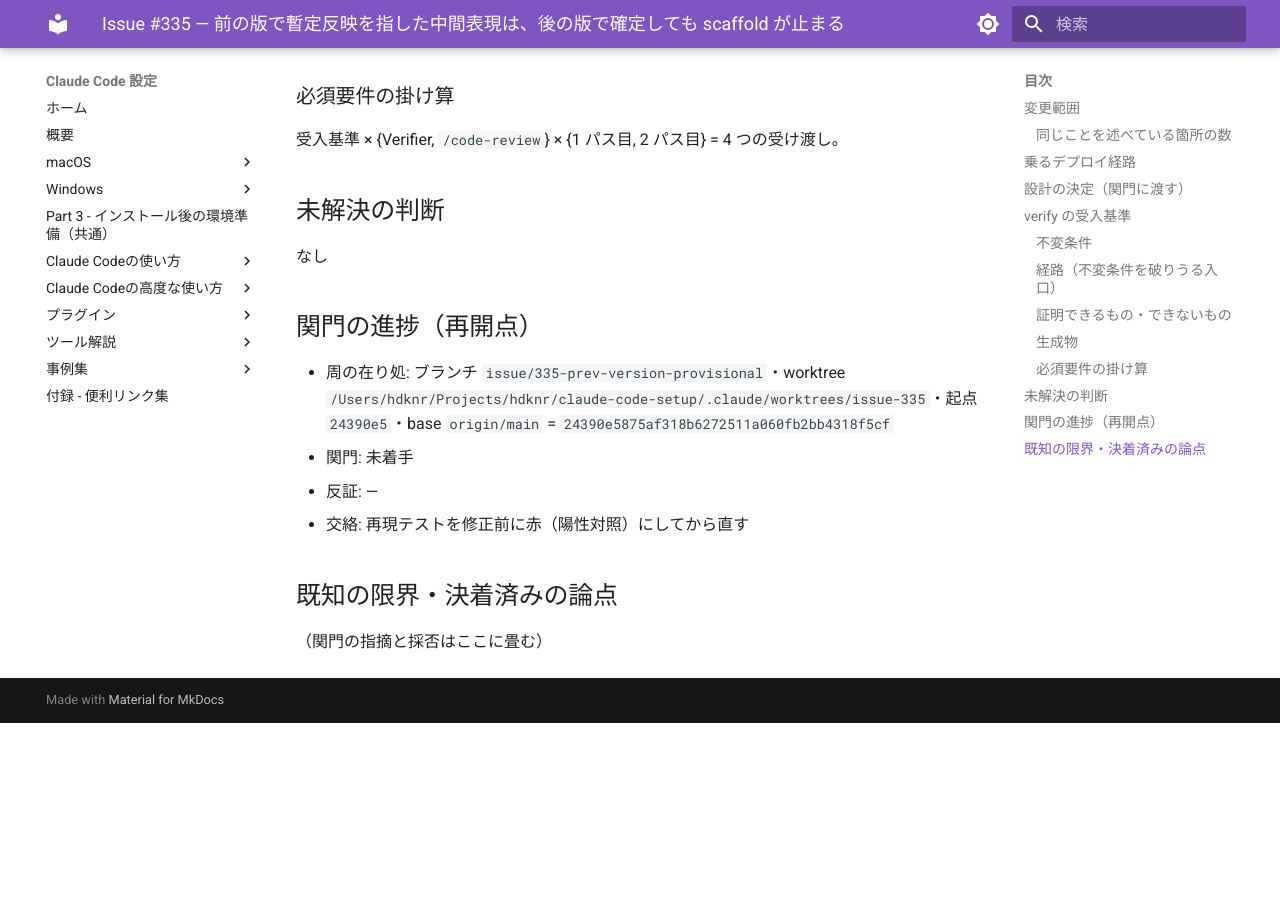
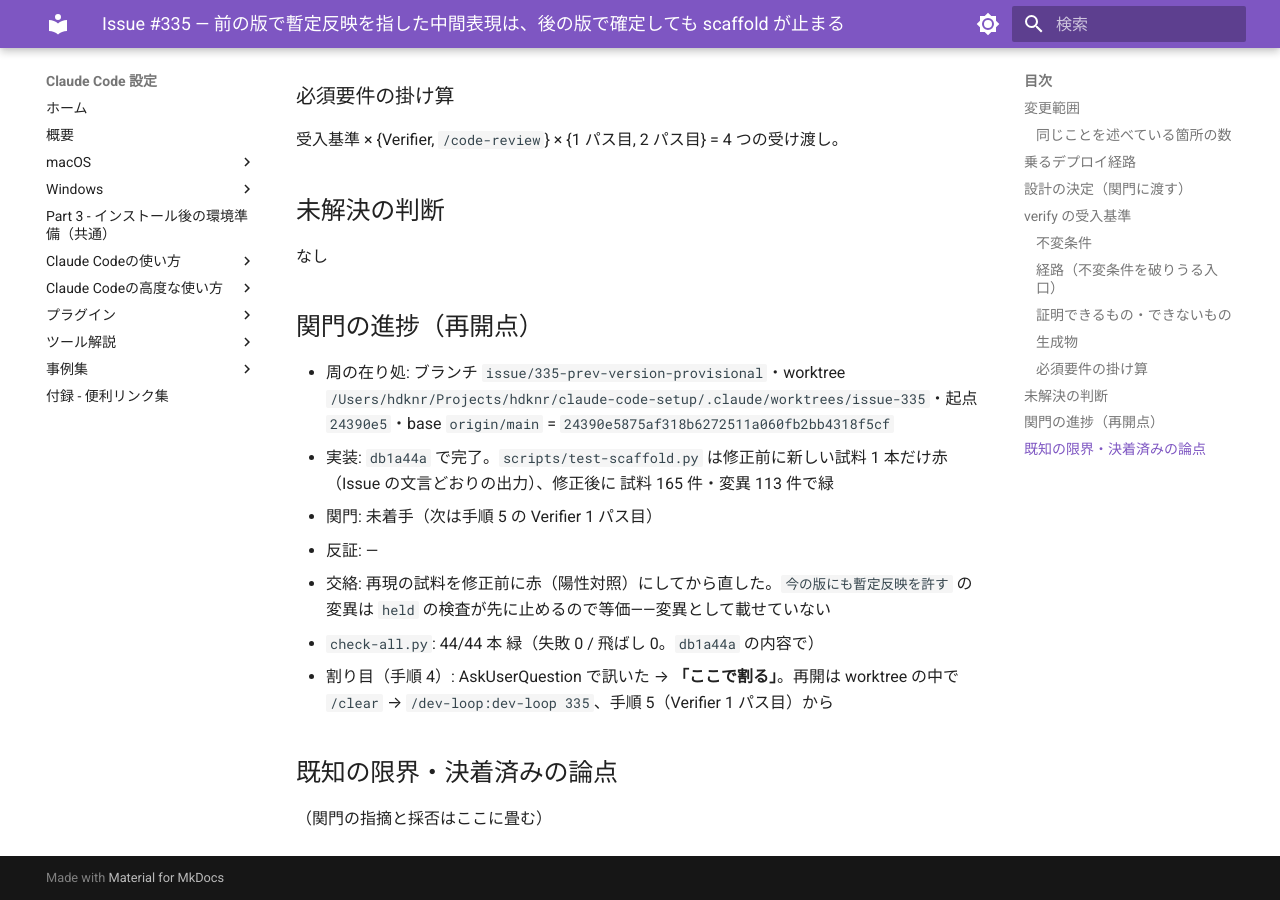
Before and after one commit to hdknr/claude-code-setup, an MkDocs documentation site: the page built from docs/plans/issue-335.md, in a window 1280 px wide and 900 px high, scrolled down 2518 px. Built offline with MkDocs 1.6.1 and Material for MkDocs 9.7.7, drawn with Linux system fonts in a browser that asks for light colours; before the commit the page ends 3241 px from its top, so only the background shows below that.

Commit message:
docs(plans): #335 の再開点を記録する
Co-Authored-By: Claude Opus 5.5 <noreply@anthropic.com>

```diff
--- a/docs/plans/issue-335.md
+++ b/docs/plans/issue-335.md
@@ -73,9 +73,12 @@
 ## 関門の進捗（再開点）
 
 - 周の在り処: ブランチ `issue/335-prev-version-provisional`・worktree `/Users/hdknr/Projects/hdknr/claude-code-setup/.claude/worktrees/issue-335`・起点 `24390e5`・base `origin/main` = `24390e5875af318b6272511a060fb2bb4318f5cf`
-- 関門: 未着手
+- 実装: `db1a44a` で完了。`scripts/test-scaffold.py` は修正前に新しい試料 1 本だけ赤（Issue の文言どおりの出力）、修正後に 試料 165 件・変異 113 件で緑
+- 関門: 未着手（次は手順 5 の Verifier 1 パス目）
 - 反証: —
-- 交絡: 再現テストを修正前に赤（陽性対照）にしてから直す
+- 交絡: 再現の試料を修正前に赤（陽性対照）にしてから直した。`今の版にも暫定反映を許す` の変異は `held` の検査が先に止めるので等価——変異として載せていない
+- `check-all.py`: 44/44 本 緑（失敗 0 / 飛ばし 0。`db1a44a` の内容で）
+- 割り目（手順 4）: AskUserQuestion で訊いた → **「ここで割る」**。再開は worktree の中で `/clear` → `/dev-loop:dev-loop 335`、手順 5（Verifier 1 パス目）から
 
 ## 既知の限界・決着済みの論点
 
```
